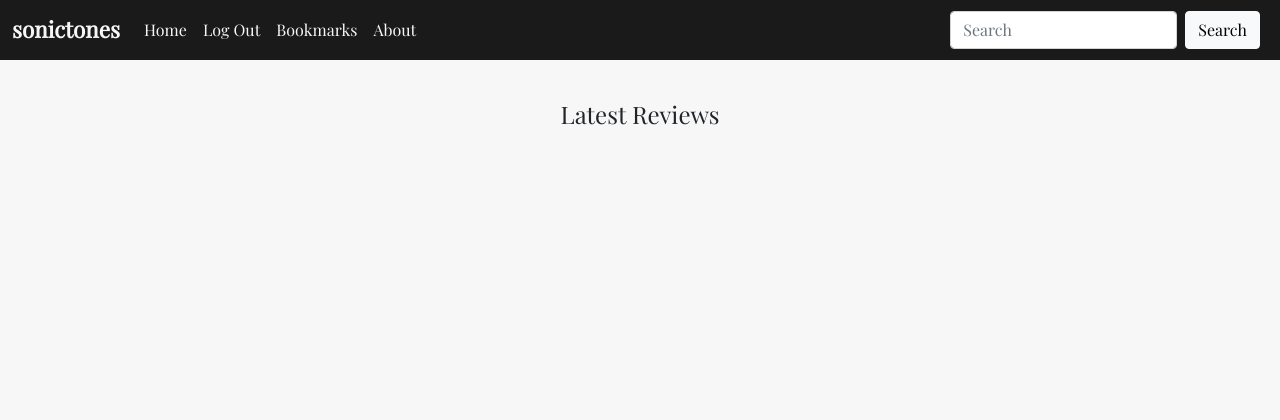
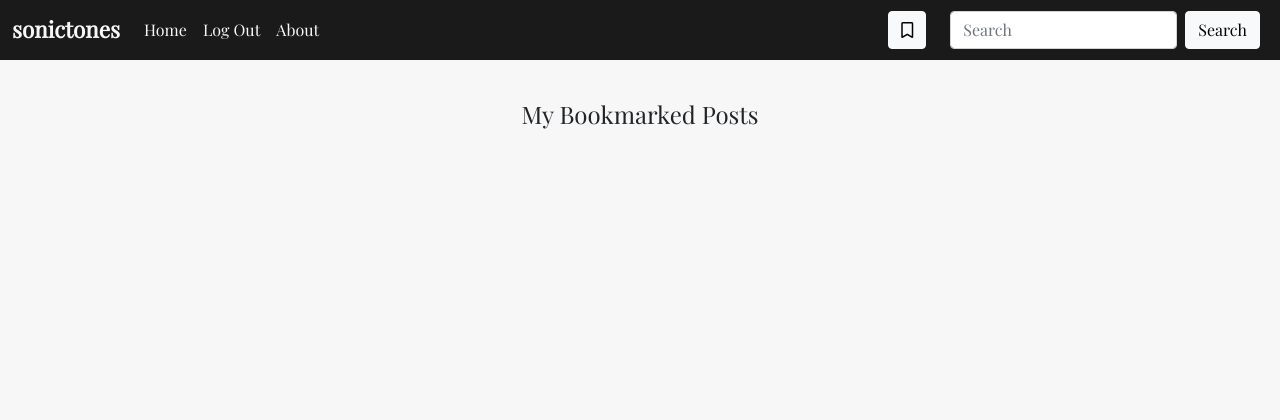
Before and after one commit to Aspen92/sonictones-pp4, a Django app: page /bookmarks.html in a window 1280 px wide. Shown: the top 420 px of the page. Run offline with Django 3.2, Linux system fonts and the light colour scheme; the visitor is signed in with stand-in values (Sample User, id 1); data that the repository does not hold is empty.

Commit message:
Add bookmark button to navbar with styling

```diff
--- a/static/css/style.css
+++ b/static/css/style.css
@@ -67,8 +67,6 @@ h4 {
 
 .cards-home {
     border-radius: 1%;
-    /* height: 600px; */
-    /* overflow-y: scroll; */
     width: 75%;
     margin-bottom: 2rem;
     transition: transform .2s;
--- a/templates/base.html
+++ b/templates/base.html
@@ -15,6 +15,9 @@
         rel="stylesheet">
     <!-- FONT AWSOME -->
     <link rel="stylesheet" href="https://cdnjs.cloudflare.com/ajax/libs/font-awesome/5.15.3/css/all.min.css">
+    <link rel="stylesheet" href="https://cdnjs.cloudflare.com/ajax/libs/font-awesome/6.2.1/css/all.min.css"
+        integrity="sha512-MV7K8+y+gLIBoVD59lQIYicR65iaqukzvf/nwasF0nqhPay5w/9lJmVM2hMDcnK1OnMGCdVK+iQrJ7lzPJQd1w=="
+        crossorigin="anonymous" referrerpolicy="no-referrer" />
 
     <meta name="viewport" content="width=device-width, initial-scale=1" />
     <!-- BOOTSTRAP -->
@@ -49,9 +52,7 @@
                     <li class="nav-item">
                         <a class="nav-link link-secondary" href="{% url 'account_logout' %}">Log Out</a>
                     </li>
-                    <li class="nav-item">
-                        <a class="nav-link link-secondary" href="{% url 'view_bookmarks' %}">Bookmarks</a>
-                    </li>
+
                     {% else %}
                     <li class="nav-item">
                         <a class="nav-link link-secondary" href="{% url 'account_login' %}">Log In</a>
@@ -64,6 +65,12 @@
                         <a class="nav-link link-secondary" href="{% url 'about' %}">About</a>
                     </li>
                 </ul>
+
+                {% if user.is_authenticated %}
+                <a class="btn btn-light mx-4 btn-bookmarks" href="{% url 'view_bookmarks' %}" role="button">
+                    <i class="fa-regular fa-bookmark"></i></a>
+                {% else %}
+                {% endif %}
 
                 <form method="GET" action="{% url 'search_post' %}" class="d-flex">
                     <div class="col-xs-2 col-sm-6 col-md-6 col-lg-12 d-flex">
--- a/templates/bookmarks.html
+++ b/templates/bookmarks.html
@@ -4,7 +4,7 @@
 
 <div class="container-fluid">
     <div class="row">
-        <h4 class="text-center blog-heading">Latest Reviews</h4>
+        <h4 class="text-center blog-heading">My Bookmarked Posts</h4>
 
         <!-- Blog Entries Column -->
         <div class="col-12 mt-3 mb-3 left">
```
